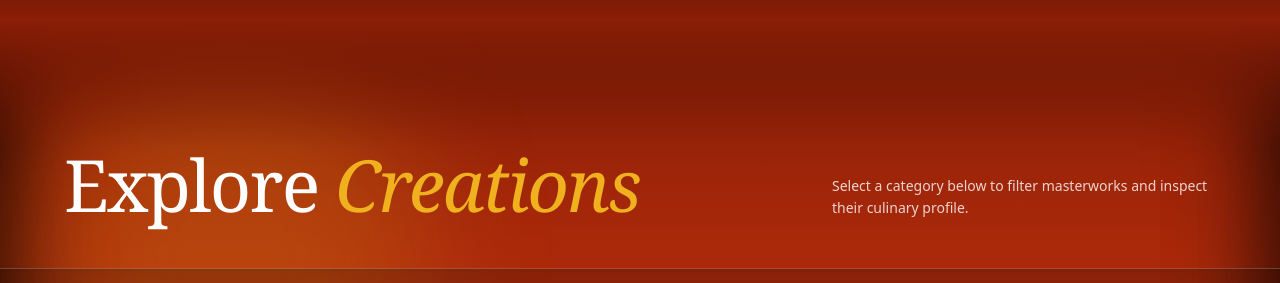
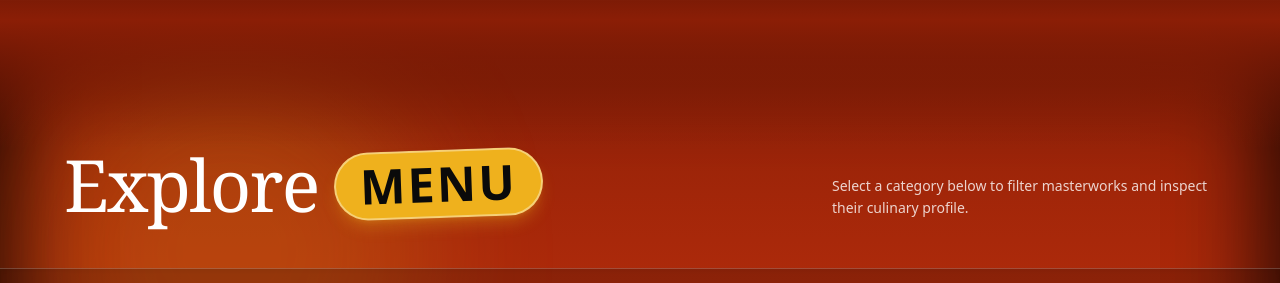
Before and after one commit to contactwithsmartreach-ui/chicken22, a Next.js app: page / in a window 1280 px wide. Shown: the part 3180-3463 px from the top of the page. Built offline with nearby package versions, Linux system fonts and the light colour scheme.

Commit message:
[dyad] Replaced the word creations with a strong bubble badge MENU text format. - wrote 1 file(s)

```diff
--- a/src/components/ExploreGallery.tsx
+++ b/src/components/ExploreGallery.tsx
@@ -82,8 +82,11 @@ export const ExploreGallery = () => {
 
       <div className="max-w-7xl mx-auto px-6 lg:px-16 mb-12 flex flex-col md:flex-row md:items-end justify-between gap-8 relative z-10">
         <div>
-          <h2 className="text-5xl sm:text-7xl font-serif font-light tracking-tight text-white leading-none">
-            Explore <span className="italic font-normal text-[#EFB11D]">Creations</span>
+          <h2 className="text-5xl sm:text-7xl font-serif font-light tracking-tight text-white leading-none flex flex-wrap items-center gap-4">
+            <span>Explore</span>
+            <span className="inline-block px-6 py-2 rounded-full bg-[#EFB11D] text-neutral-950 font-sans font-black tracking-wider uppercase text-3xl sm:text-5xl shadow-lg shadow-[#EFB11D]/30 border-2 border-white/40 transform -rotate-2">
+              MENU
+            </span>
           </h2>
         </div>
         <p className="text-white/80 max-w-sm text-sm leading-relaxed">
```
